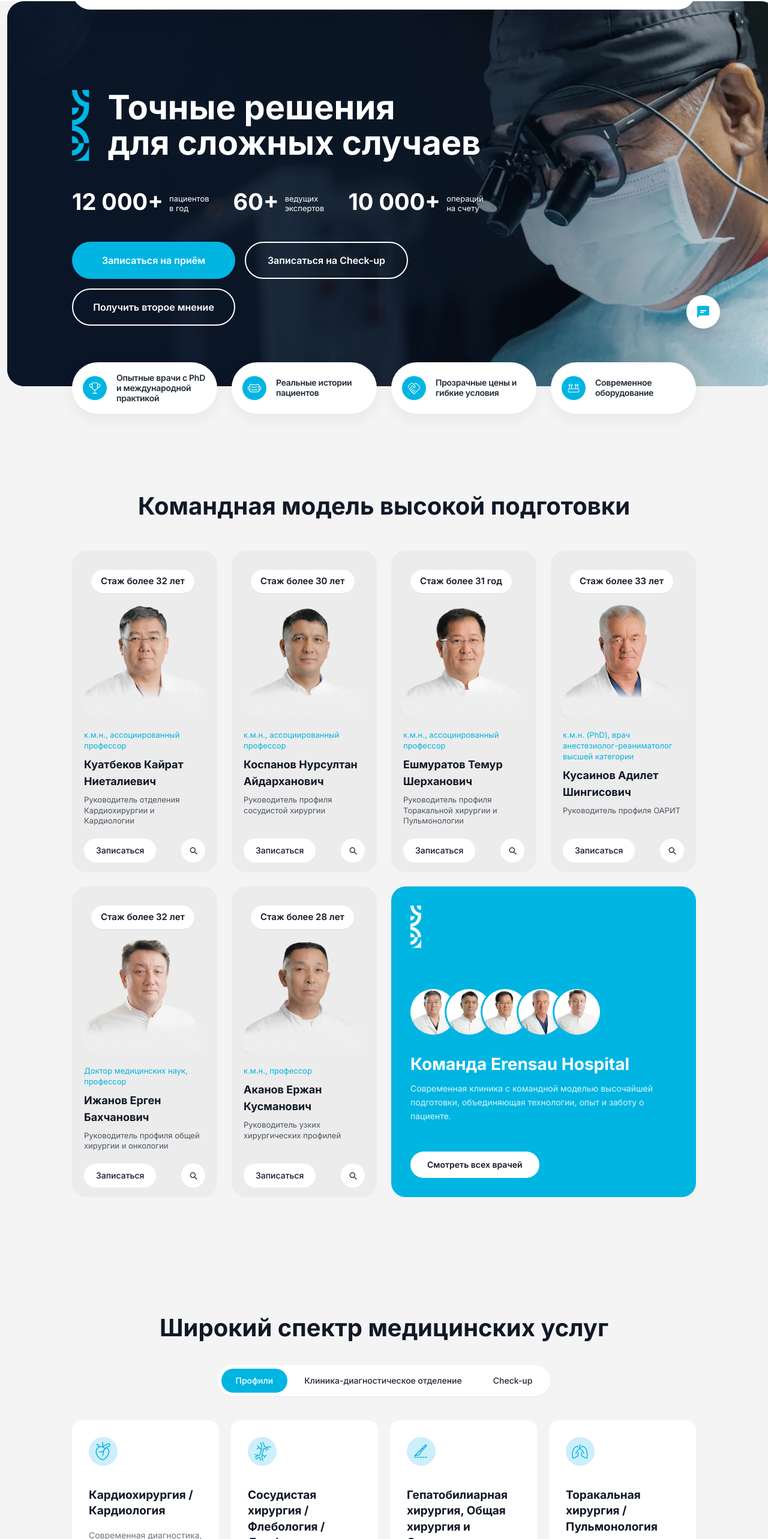
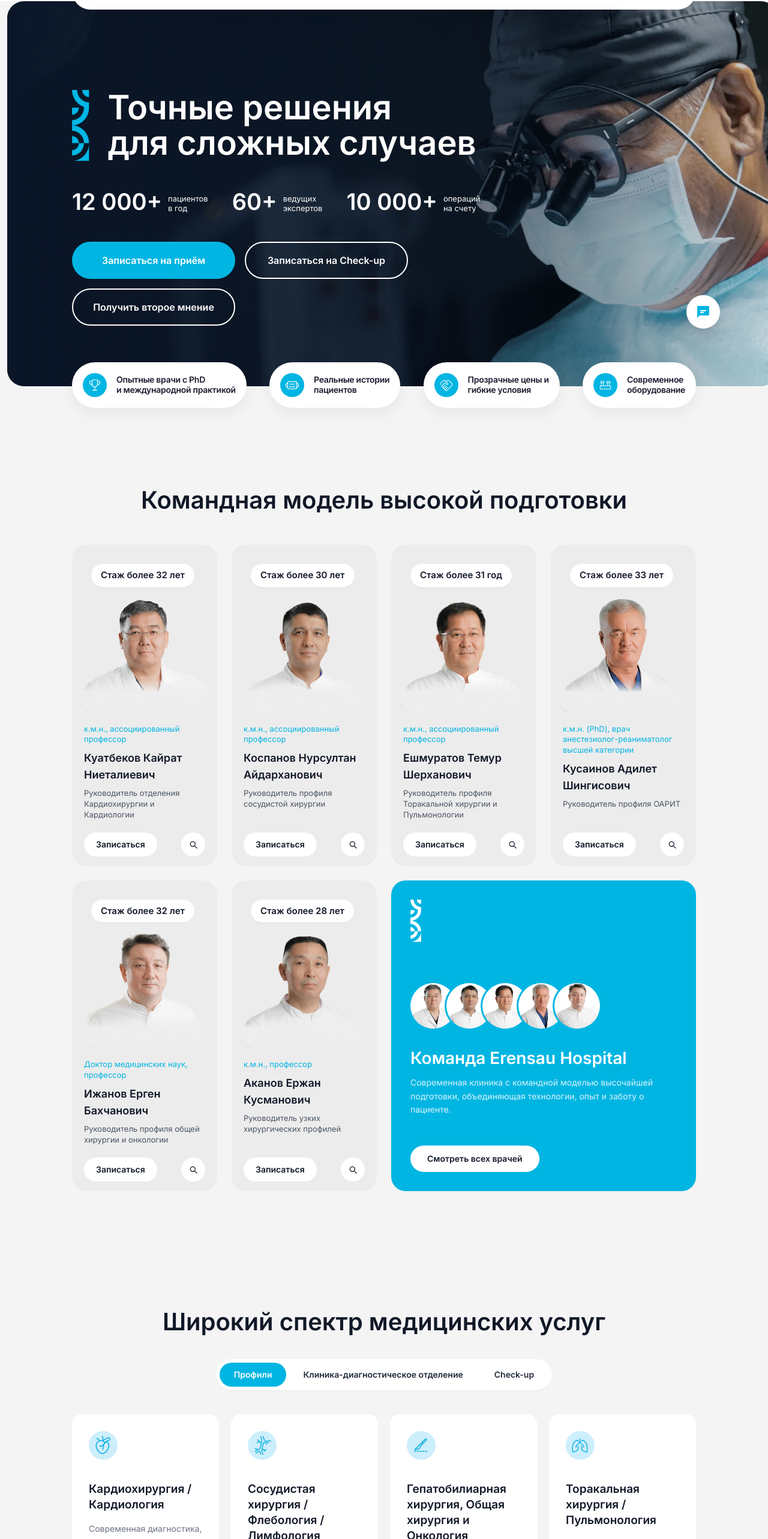
Before and after one commit to Totaedandan/erensau, a React (Vite) app: page / in a window 1280 px wide. Shown: the part 146-2712 px from the top of the page at 60% size. Built offline with nearby package versions, Linux system fonts and the light colour scheme.

Commit message:
Главная: фич-чипы в 2 строки (Semibold, #1a1a2e) + типографика hero и статистики
Co-Authored-By: Claude Opus 4.8 <noreply@anthropic.com>

```diff
--- a/src/pages/HomePage.tsx
+++ b/src/pages/HomePage.tsx
@@ -33,10 +33,10 @@ import ContactsMapCard from '@/components/ui/ContactsMapCard'
 import MobileCarousel from '@/components/ui/MobileCarousel'
 
 const features = [
-  { icon: featureDoctors, label: 'Опытные врачи с PhD и международной практикой' },
-  { icon: featureStories, label: 'Реальные истории пациентов' },
-  { icon: featurePricing, label: 'Прозрачные цены и гибкие условия' },
-  { icon: featureEquipment, label: 'Современное оборудование' },
+  { icon: featureDoctors, label: 'Опытные врачи с PhD\nи международной практикой' },
+  { icon: featureStories, label: 'Реальные истории\nпациентов' },
+  { icon: featurePricing, label: 'Прозрачные цены и\nгибкие условия' },
+  { icon: featureEquipment, label: 'Современное\nоборудование' },
 ]
 
 const services = [
@@ -87,7 +87,7 @@ function TeamCard({ d }: { d: (typeof teamDoctors)[number] }) {
       {/* Текстовый блок: звание → имя → должность */}
       <div className="px-5 pt-4 lg:px-1 lg:pt-0 flex-1">
         <p className="text-[#00b5e2] text-[13px] mb-1.5 lg:mb-2 leading-snug">{d.title}</p>
-        <h3 className="font-bold text-gray-900 text-[22px] lg:text-lg leading-tight mb-1.5 lg:mb-2">{d.name}</h3>
+        <h3 className="font-semibold text-gray-900 text-[22px] lg:text-lg leading-tight mb-1.5 lg:mb-2">{d.name}</h3>
         <p className="text-gray-600 text-[13px] leading-snug">{d.position}</p>
       </div>
 
@@ -95,7 +95,7 @@ function TeamCard({ d }: { d: (typeof teamDoctors)[number] }) {
       <div className="flex items-center gap-2 mt-4 lg:mt-5 px-5 pb-5 lg:px-1 lg:pb-0">
         <Link
           to="/contacts"
-          className="bg-[#f4f4f4] lg:bg-white rounded-full px-6 lg:px-5 py-2.5 text-sm font-medium text-gray-900 hover:bg-gray-50 transition-colors"
+          className="bg-[#f4f4f4] lg:bg-white rounded-full px-6 lg:px-5 py-2.5 text-sm font-semibold text-gray-900 hover:bg-gray-50 transition-colors"
         >
           Записаться
         </Link>
@@ -141,7 +141,7 @@ export default function HomePage() {
               <div className="max-w-[720px]">
                 <div className="flex items-start gap-3.5 lg:gap-[30px] mb-8 lg:mb-12">
                   <img src={logoMark} alt="" className="h-[68px] lg:h-[119px] w-auto flex-shrink-0" />
-                  <h1 className="text-[27px] lg:text-[56px] font-bold text-white leading-[1.2] lg:leading-[1.05]">
+                  <h1 className="text-[27px] lg:text-[56px] font-semibold text-white leading-[1.2] lg:leading-[1.05]">
                     <span className="lg:hidden">Точные решения<br />для сложных<br />случаев</span>
                     <span className="hidden lg:inline">Точные решения<br />для сложных случаев</span>
                   </h1>
@@ -154,7 +154,7 @@ export default function HomePage() {
                     { val: '10 000+', label: 'операций\nна счету', order: 'order-2' },
                   ].map((s) => (
                     <div key={s.label} className={`flex items-end gap-2.5 ${s.order} lg:order-none`}>
-                      <div className="text-[34px] lg:text-[38px] font-bold text-white leading-none">{s.val}</div>
+                      <div className="text-[34px] lg:text-[38px] font-semibold text-white leading-none">{s.val}</div>
                       <div className="text-white text-[13px] font-normal whitespace-pre-line leading-tight">{s.label}</div>
                     </div>
                   ))}
@@ -197,7 +197,7 @@ export default function HomePage() {
               <span className="w-12 h-12 lg:w-10 lg:h-10 flex items-center justify-center flex-shrink-0">
                 <img src={f.icon} alt="" className="w-full h-full" />
               </span>
-              <span className="text-gray-800 text-[13px] lg:text-[14px] font-medium lg:font-semibold leading-snug lg:leading-[1.2] lg:tracking-[-0.02em] max-w-[190px] lg:max-w-[150px]">{f.label}</span>
+              <span className="text-[#1a1a2e] text-[13px] lg:text-[14px] font-semibold leading-[1.25] lg:leading-[1.2] lg:tracking-[-0.02em] whitespace-pre-line">{f.label}</span>
             </div>
           ))}
         </div>
@@ -207,7 +207,7 @@ export default function HomePage() {
       <section className="bg-[#f4f4f4] pb-0 lg:pb-24 pt-28 lg:pt-32">
         <div className="container-main">
           {/* Заголовок по центру */}
-          <h2 className="text-[28px] lg:text-[40px] font-bold text-gray-900 text-center mb-5 lg:mb-12 max-w-[320px] lg:max-w-none mx-auto leading-[1.3]">
+          <h2 className="text-[28px] lg:text-[40px] font-semibold text-gray-900 text-center mb-5 lg:mb-12 max-w-[320px] lg:max-w-none mx-auto leading-[1.3]">
             Командная модель высокой подготовки
           </h2>
         </div>
@@ -220,7 +220,7 @@ export default function HomePage() {
             ))}
           </MobileCarousel>
           <div className="text-center mt-12">
-            <Link to="/doctors" className="inline-block bg-[#00b5e2] text-white text-sm font-medium rounded-full px-10 py-4">
+            <Link to="/doctors" className="inline-block bg-[#00b5e2] text-white text-sm font-semibold rounded-full px-10 py-4">
               Смотреть всех врачей
             </Link>
           </div>
@@ -250,7 +250,7 @@ export default function HomePage() {
                 ))}
               </div>
 
-              <h3 className="text-2xl lg:text-[28px] font-bold mb-3 leading-tight">Команда Erensau Hospital</h3>
+              <h3 className="text-2xl lg:text-[28px] font-semibold mb-3 leading-tight">Команда Erensau Hospital</h3>
               <p className="text-white/85 text-sm leading-relaxed mb-7 max-w-md">
                 Современная клиника с командной моделью высочайшей подготовки, объединяющая технологии, опыт и заботу о пациенте.
               </p>
@@ -268,7 +268,7 @@ export default function HomePage() {
       <section className="bg-[#f4f4f4] pt-14 lg:pt-24 pb-0 lg:pb-24">
         <div className="container-main">
           {/* Заголовок по центру */}
-          <h2 className="text-[28px] lg:text-[40px] font-bold text-gray-900 text-center mb-7 lg:mb-9 max-w-[320px] lg:max-w-none mx-auto leading-[1.3]">
+          <h2 className="text-[28px] lg:text-[40px] font-semibold text-gray-900 text-center mb-7 lg:mb-9 max-w-[320px] lg:max-w-none mx-auto leading-[1.3]">
             Широкий спектр медицинских услуг
           </h2>
 
@@ -277,7 +277,7 @@ export default function HomePage() {
             <div className="relative">
               <button
                 onClick={() => setMobileTabOpen(o => !o)}
-                className="flex items-center gap-2 bg-[#00b5e2] text-white text-sm font-medium rounded-full px-9 py-3"
+                className="flex items-center gap-2 bg-[#00b5e2] text-white text-sm font-semibold rounded-full px-9 py-3"
               >
                 {servicesTab}
                 <svg className={`w-4 h-4 transition-transform ${mobileTabOpen ? 'rotate-180' : ''}`} fill="none" viewBox="0 0 24 24" stroke="currentColor" strokeWidth={2.5}>
@@ -307,7 +307,7 @@ export default function HomePage() {
                 <button
                   key={tab}
                   onClick={() => setServicesTab(tab)}
-                  className={`px-6 py-2.5 rounded-full text-sm font-medium transition-colors whitespace-nowrap ${
+                  className={`px-6 py-2.5 rounded-full text-sm font-semibold transition-colors whitespace-nowrap ${
                     servicesTab === tab
                       ? 'bg-[#00b5e2] text-white'
                       : 'text-gray-800 hover:text-[#00b5e2]'
@@ -328,7 +328,7 @@ export default function HomePage() {
                 <div className="w-12 h-12 rounded-full bg-[#cdeefb] flex items-center justify-center mb-8">
                   <img src={s.icon} alt="" className="w-full h-full" />
                 </div>
-                <h3 className="font-bold text-gray-900 text-[19px] mb-3.5 leading-snug">{s.title}</h3>
+                <h3 className="font-semibold text-gray-900 text-[19px] mb-3.5 leading-snug">{s.title}</h3>
                 <p className="text-gray-500 text-sm leading-relaxed">{s.desc}</p>
               </article>
             ))}
@@ -336,7 +336,7 @@ export default function HomePage() {
           <div className="text-center mt-14">
             <Link
               to="/services"
-              className="inline-block bg-white border border-gray-300 text-gray-900 text-sm font-medium rounded-full px-10 py-4"
+              className="inline-block bg-white border border-gray-300 text-gray-900 text-sm font-semibold rounded-full px-10 py-4"
             >
               Смотреть все услуги
             </Link>
@@ -356,7 +356,7 @@ export default function HomePage() {
                 <div className="w-12 h-12 rounded-full bg-[#cdeefb] flex items-center justify-center mb-9">
                   <img src={s.icon} alt="" className="w-full h-full" />
                 </div>
-                <h3 className="font-bold text-gray-900 text-[19px] mb-4 leading-snug">{s.title}</h3>
+                <h3 className="font-semibold text-gray-900 text-[19px] mb-4 leading-snug">{s.title}</h3>
                 <p className="text-gray-500 text-sm leading-relaxed">{s.desc}</p>
               </article>
             ))}
@@ -366,7 +366,7 @@ export default function HomePage() {
           <div className="text-center mt-10">
             <Link
               to="/services"
-              className="inline-flex items-center gap-2 bg-white border border-gray-200 text-gray-900 text-sm font-medium rounded-full px-8 py-3.5 hover:border-[#00b5e2] hover:text-[#00b5e2] transition-colors"
+              className="inline-flex items-center gap-2 bg-white border border-gray-200 text-gray-900 text-sm font-semibold rounded-full px-8 py-3.5 hover:border-[#00b5e2] hover:text-[#00b5e2] transition-colors"
             >
               Смотреть все услуги
             </Link>
@@ -380,7 +380,7 @@ export default function HomePage() {
       {/* ── Виртуальный тур по клинике ── */}
       <section className="bg-[#f4f4f4] pt-20 lg:pt-24 pb-16 lg:pb-24">
         <div className="container-main">
-          <h2 className="text-[28px] lg:text-[40px] font-bold text-gray-900 text-center mb-5 lg:mb-10 max-w-[280px] lg:max-w-none mx-auto leading-[1.3]">
+          <h2 className="text-[28px] lg:text-[40px] font-semibold text-gray-900 text-center mb-5 lg:mb-10 max-w-[280px] lg:max-w-none mx-auto leading-[1.3]">
             Виртуальный тур по клинике
           </h2>
           <div className="relative rounded-[24px] lg:rounded-[32px] overflow-hidden h-[470px] lg:h-auto lg:min-h-[400px] lg:flex lg:items-center">
@@ -406,7 +406,7 @@ export default function HomePage() {
                   Точные решения<br />для сложных случаев
                 </p>
               </div>
-              <button className="absolute top-[88px] left-1/2 -translate-x-1/2 -translate-y-0 bg-[#00b5e2] text-white text-sm font-medium rounded-full px-9 py-3.5 whitespace-nowrap">
+              <button className="absolute top-[88px] left-1/2 -translate-x-1/2 -translate-y-0 bg-[#00b5e2] text-white text-sm font-semibold rounded-full px-9 py-3.5 whitespace-nowrap">
                 Начать 3D - тур
               </button>
             </div>
@@ -431,7 +431,7 @@ export default function HomePage() {
       {/* ── Последние публикации — сетка из 4 карточек ── */}
       <section className="bg-[#f4f4f4] pt-0 pb-11 lg:pb-24">
         <div className="container-main">
-          <h2 className="text-[28px] lg:text-[40px] font-bold text-gray-900 text-center mb-7 lg:mb-12 max-w-[240px] lg:max-w-none mx-auto leading-[1.3]">
+          <h2 className="text-[28px] lg:text-[40px] font-semibold text-gray-900 text-center mb-7 lg:mb-12 max-w-[240px] lg:max-w-none mx-auto leading-[1.3]">
             Последние публикации
           </h2>
 
@@ -445,7 +445,7 @@ export default function HomePage() {
                     className="w-full h-full object-cover group-hover:scale-105 transition-transform duration-300"
                   />
                 </div>
-                <h3 className="font-bold text-gray-900 text-base leading-snug line-clamp-2 mb-1.5 lg:mb-3 text-center lg:text-left px-5 lg:px-0 pt-4 lg:pt-0 group-hover:text-[#00b5e2] transition-colors">
+                <h3 className="font-semibold text-gray-900 text-base leading-snug line-clamp-2 mb-1.5 lg:mb-3 text-center lg:text-left px-5 lg:px-0 pt-4 lg:pt-0 group-hover:text-[#00b5e2] transition-colors">
                   {p.title}
                 </h3>
                 <p className="text-gray-400 text-xs text-center lg:text-left px-5 lg:px-0 pb-5 lg:pb-0">{p.date}</p>
@@ -456,7 +456,7 @@ export default function HomePage() {
           <div className="text-center mt-10 lg:mt-12">
             <Link
               to="/news"
-              className="inline-flex items-center gap-2 bg-white border border-gray-300 lg:border-gray-200 text-gray-900 text-sm font-medium rounded-full px-9 lg:px-8 py-4 lg:py-3.5 hover:border-[#00b5e2] hover:text-[#00b5e2] transition-colors"
+              className="inline-flex items-center gap-2 bg-white border border-gray-300 lg:border-gray-200 text-gray-900 text-sm font-semibold rounded-full px-9 lg:px-8 py-4 lg:py-3.5 hover:border-[#00b5e2] hover:text-[#00b5e2] transition-colors"
             >
               Смотреть все новости
             </Link>
```
